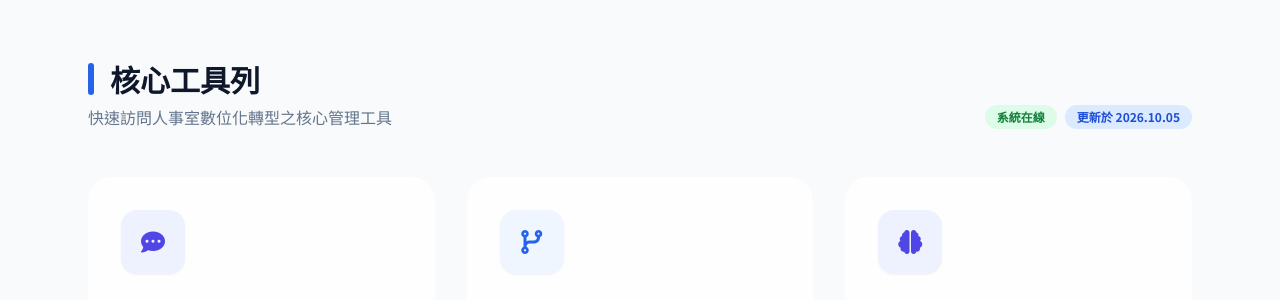
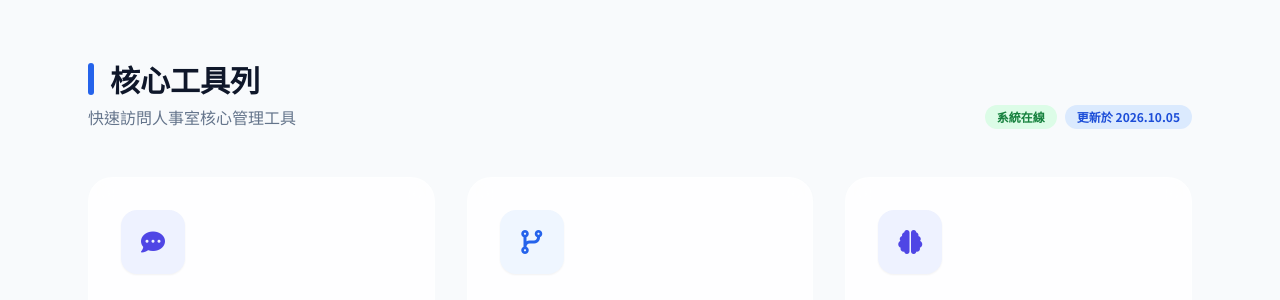
Before and after one commit to lennox0909/vghtpe-hr-tools, a Jekyll site: the page built from index.html, in a window 1280 px wide and 900 px high. Shown: the part 424-724 px from the top of the window. Built offline with Jekyll 4.4.1, drawn with Linux system fonts in a browser that asks for light colours; nearby versions of some CDN libraries.

Commit message:
revise UI

```diff
--- a/_layouts/default.html
+++ b/_layouts/default.html
@@ -16,7 +16,7 @@
 
     {{ content }}
 
-    <footer class="py-16 text-center border-t border-slate-100 mt-12 bg-white">
+    <footer class="py-8 text-center border-t border-slate-200 mt-12 bg-white">
         <p class="text-slate-500 text-sm font-medium">© 2026 臺北榮民總醫院 人事室</p>
         <!-- <p class="text-slate-400 text-[11px] mt-2 uppercase tracking-widest">Designed for Excellence</p> -->
     </footer>
--- a/index.html
+++ b/index.html
@@ -2,12 +2,14 @@
 layout: default
 ---
 
+<section id="hero">
     <!-- 引入 Hero 區塊組件 -->
     {% include hero.html %}
+</section>
 
 <!-- 主內容區 -->
 <main class="max-w-6xl mx-auto py-16 px-6">
-
+    <section id="tools" class="mb-24">
         <!-- 核心工具列標題與狀態 -->
         <div class="flex flex-col md:flex-row md:items-end justify-between mb-12 gap-4">
             <div>
@@ -15,7 +17,7 @@
                     <span class="bg-blue-600 w-1.5 h-8 rounded-full mr-4"></span>
                     核心工具列
                 </h2>
-            <p class="text-slate-500">快速訪問人事室數位化轉型之核心管理工具</p>
+                <p class="text-slate-500">快速訪問人事室核心管理工具</p>
             </div>
             <div class="flex space-x-2">
                 <!-- 綁定系統運行狀態 -->
@@ -31,11 +33,13 @@
                 {% include tool_card.html tool=tool %}
             {% endfor %}
         </div>
+    </section>
 
+    <section id="workflow" class="mb-12">
         <!-- 利用資料驅動：先 assign 賦值避開語法解析錯誤，再傳入 include -->
         {% for workflow in site.data.workflows %}
             {% assign workflow_data = workflow[1] %}
             {% include workflow.html data=workflow_data %}
         {% endfor %}
-
+    </section>
 </main>
--- a/web-LLM/user-guide/index.html
+++ b/web-LLM/user-guide/index.html
@@ -81,8 +81,7 @@
             <hr class="border-slate-100 mx-4">
 
             <a href="https://csr.vghtpe.gov.tw/llm/HR/web/index_HR.html" target="_blank" rel="noopener noreferrer" class="flex justify-center items-center gap-2 w-full px-5 py-3 text-sm font-bold text-white bg-primary-600 rounded-xl hover:bg-primary-700 shadow-lg shadow-primary-500/30 transition-transform hover:-translate-y-0.5">
-                <!-- <i class="ph ph-rocket-launch text-lg"></i> 北榮一號雲(僅供院內使用) -->
-                <i class="ph text-lg"></i> 北榮一號雲AI助理<br>(僅供院內使用)
+                <i class="ph text-lg"></i> 北榮一號雲AI助理<br>(僅供院內 IP 使用)
             </a>
         </div>
 
```
Lines whose indentation alone changed are shown as unchanged.
